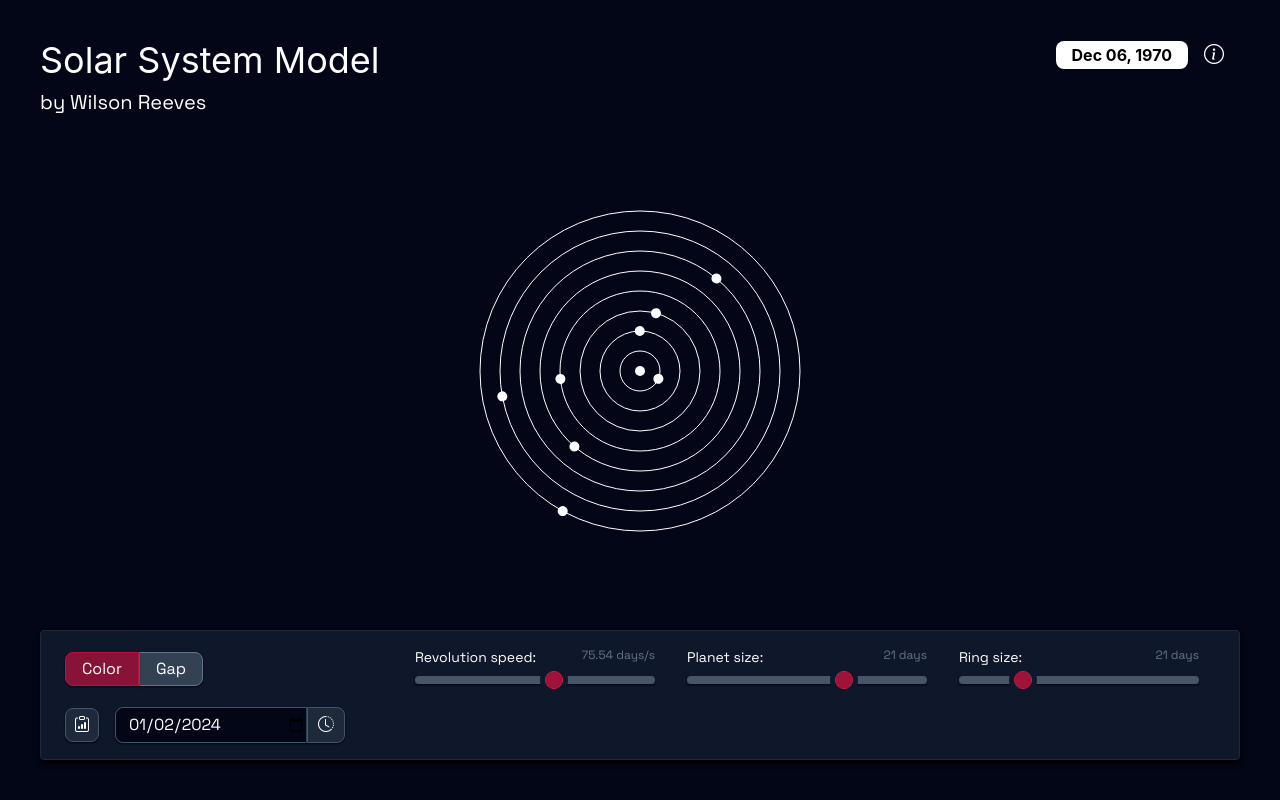
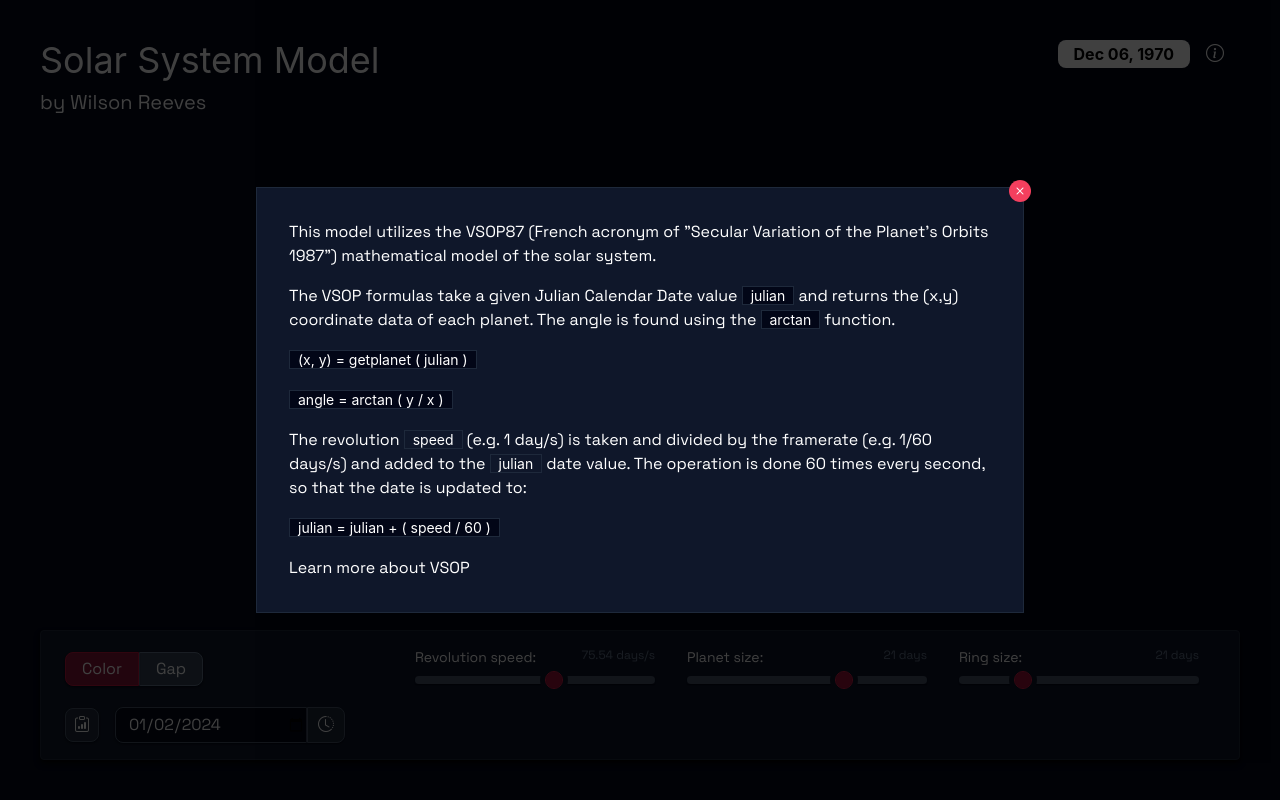
Before and after one commit to WrillicR/solar-system-model, a Next.js app: page / in a window 1280 px wide. Both pictures are taken after a click on the icon 1214 px from the left and 54 px from the top of the page. Built offline with nearby package versions, Linux system fonts and the light colour scheme.

Commit message:
UI & Modal updated

```diff
--- a/app/components/header.jsx
+++ b/app/components/header.jsx
@@ -4,11 +4,12 @@ import { useEffect, useState } from "react";
 
 import { get_calendar_date } from "@/app/util/motion";
 import moment from "moment";
-
+import Modal from "./modal";
 
 export default function Header(props) {
 
-  const [displayDate, setDisplayDate] = useState(props.date);
+  const [displayDate, setDisplayDate] = useState("Jul 20, 1969");
+  const [showInfo, setShowInfo] = useState(false);
 
   useEffect(() => {
     setDisplayDate(moment.unix(get_calendar_date(props.date)).format("MMM DD, YYYY"));
@@ -16,14 +17,24 @@ export default function Header(props) {
 
     return (
       <div className="relative">
+        <Modal visible={showInfo} close={() => setShowInfo(false)}>
+            <p className="mb-4">This model utilizes the VSOP87 (French acronym of "Secular Variation of the Planet's Orbits 1987") mathematical model of the solar system.</p>
+            <p className="mb-4">The VSOP formulas take a given Julian Calendar Date value <span className="font-mono px-2 text-sm bg-slate-950 border border-slate-800">julian</span> and returns the (x,y) coordinate data of each planet. The angle is found using the <span className="font-mono px-2 text-sm bg-slate-950 border border-slate-800">arctan</span> function.</p>
+            <p className="mb-4"><span className="font-mono px-2 text-sm bg-slate-950 border border-slate-800">(x, y) = getplanet ( julian ) </span></p>
+            <p className="mb-4"><span className="font-mono px-2 text-sm bg-slate-950 border border-slate-800">angle = arctan ( y / x ) </span></p>
+            <p className="mb-4">The revolution <span className="font-mono px-2 text-sm bg text-sm-slate-950 border border-slate-800">speed</span> (e.g. 1 day/s) is taken and divided by the framerate (e.g. 1/60 days/s) and added to the <span className="font-mono px-2 text-sm bg text-sm-slate-950 border border-slate-800">julian</span> date value. The operation is done 60 times every second, so that the date is updated to:</p>
+            <p className="mb-4"><span className="font-mono px-2 text-sm bg-slate-950 border border-slate-800">julian = julian + ( speed / 60 ) </span></p>
+            <a target="_blank" href="https://en.wikipedia.org/wiki/VSOP_model">Learn more about VSOP</a>
+        </Modal>
         <h1 className="text-4xl font-mono mb-2">Solar System Model</h1>
         <p className="text-xl">by Wilson Reeves</p>
         <div className="absolute right-0 top-0">
-          <span className="px-4 py-1 text-base font-mono font-bold bg-white text-black rounded-lg">
+          <span className="px-4 py-1 font-mono font-bold bg-white text-black rounded-lg">
             {displayDate}
           </span>
           <span className="px-2">
-            <i className="bi bi-info-circle text-xl hover:bg-white hover:text-slate-950 p-1 px-2 rounded-lg cursor-pointer active:brightness-75 transition-all"></i>
+            <i className="bi bi-info-circle text-lg hover:bg-white hover:text-slate-950 py-1 px-2 rounded-full cursor-pointer active:brightness-75 transition-all"
+              onClick={() => setShowInfo(true)}></i>
           </span>
         </div>
       </div>
--- /dev/null
+++ b/app/components/modal.jsx
@@ -0,0 +1,35 @@
+"use client";
+
+import "bootstrap-icons/font/bootstrap-icons.css";
+import { useState, useEffect, useRef } from "react";
+
+export default function Modal(props) {
+
+    const modalRef = useRef(null);
+
+    useEffect(() => {
+        const handleClickOutside = (event) => {
+            if (modalRef.current && !modalRef.current.contains(event.target)) {
+                props.close();
+            }
+        }
+
+        document.addEventListener("mousedown", handleClickOutside);
+
+        return () => {
+            document.removeEventListener('mousedown', handleClickOutside);
+        }
+    }, []);
+
+    return (
+        <div className={props.visible ? "" : "hidden"}>
+            <div className="z-30 fixed top-0 right-0 w-full h-full bg-opacity-75 bg-black"></div>
+            <div className="fixed top-0 right-0 w-full h-full z-40 flex justify-center items-center">
+                <div className="bg-slate-900 border border-slate-800 p-8 relative m-8 w-full max-w-3xl" ref={modalRef}>
+                    <span className="absolute -right-2 -top-2 bg-rose-500 text-white hover:bg-rose-200 hover:text-rose-800 cursor-pointer transition-colors rounded-full" style={{width: 22, height: 22, paddingLeft: 3}} onClick={props.close}><i className="bi bi-x"></i></span>
+                    {props.children}
+                </div>
+            </div>
+        </div>
+    )
+}
--- a/app/components/model.jsx
+++ b/app/components/model.jsx
@@ -1,6 +1,4 @@
 "use client";
-
-import "bootstrap-icons/font/bootstrap-icons.css";
 
 import { useEffect, useState, useRef } from "react";
 
@@ -19,9 +17,23 @@ export default function Model(props) {
     }
   }, [props.date]);
 
+  useEffect(() => {
+    const rings = document.getElementsByClassName("planet");
+    for ( let i = 0 ; i < rings.length; i++ ) {
+      if (props.color) rings[i].classList.remove("no-color");
+      else  rings[i].classList.add("no-color");
+    }
+  }, [props.color]);
 
   useEffect(() => {
-    console.log(props.planetSize);
+    const rings = document.getElementsByClassName("planet");
+    for ( let i = 0 ; i < rings.length; i++ ) {
+      if (props.gap) rings[i].classList.add("bordered-planet");
+      else  rings[i].classList.remove("bordered-planet");
+    }
+  }, [props.gap]);
+
+  useEffect(() => {
     const rings = document.getElementsByClassName("planet");
     for ( let i = 0 ; i < rings.length; i++ ) {
       rings[i].style["r"] = (props.planetSize/2);
@@ -56,16 +68,16 @@ export default function Model(props) {
           <circle className="ring" id="pluto-ring" cx="0" cy="0" r="90" stroke="white" fill="none"></circle>
         </g>
         <g id="planets">
-          <g><circle className="planet c-planet" id="sun" cx="0" cy="0"         style={{ transform: "rotate(0deg)"}}></circle></g>
-          <g><circle className="planet c-planet" id="mercury" cx="10" cy="0"    style={{ transform: "rotate(222.775deg)"}}></circle></g>
-          <g><circle className="planet c-planet" id="venus" cx="20" cy="0"      style={{ transform: "rotate(349.25deg)"}}></circle></g>
-          <g><circle className="planet c-planet" id="earth" cx="30" cy="0"      style={{ transform: "rotate(417.043deg)"}}></circle></g>
-          <g><circle className="planet c-planet" id="mars" cx="40" cy="0"       style={{ transform: "rotate(438.501deg)"}}></circle></g>
-          <g><circle className="planet c-planet" id="jupiter" cx="50" cy="0"    style={{ transform: "rotate(528.909deg)"}}></circle></g>
-          <g><circle className="planet c-planet" id="saturn" cx="60" cy="0"     style={{ transform: "rotate(327.514deg)"}}></circle></g>
-          <g><circle className="planet c-planet" id="uranus" cx="70" cy="0"     style={{ transform: "rotate(535.99deg)"}}></circle></g>
-          <g><circle className="planet c-planet" id="neptune" cx="80" cy="0"    style={{ transform: "rotate(481.834deg)"}}></circle></g>
-          <g><circle className="planet c-planet" id="pluto" cx="90" cy="0"      style={{ transform: "rotate(15deg)"}}></circle></g>
+          <g><circle className="planet no-color" id="sun" cx="0" cy="0"         style={{ transform: "rotate(0deg)"}}></circle></g>
+          <g><circle className="planet no-color" id="mercury" cx="10" cy="0"    style={{ transform: "rotate(222.775deg)"}}></circle></g>
+          <g><circle className="planet no-color" id="venus" cx="20" cy="0"      style={{ transform: "rotate(349.25deg)"}}></circle></g>
+          <g><circle className="planet no-color" id="earth" cx="30" cy="0"      style={{ transform: "rotate(417.043deg)"}}></circle></g>
+          <g><circle className="planet no-color" id="mars" cx="40" cy="0"       style={{ transform: "rotate(438.501deg)"}}></circle></g>
+          <g><circle className="planet no-color" id="jupiter" cx="50" cy="0"    style={{ transform: "rotate(528.909deg)"}}></circle></g>
+          <g><circle className="planet no-color" id="saturn" cx="60" cy="0"     style={{ transform: "rotate(327.514deg)"}}></circle></g>
+          <g><circle className="planet no-color" id="uranus" cx="70" cy="0"     style={{ transform: "rotate(535.99deg)"}}></circle></g>
+          <g><circle className="planet no-color" id="neptune" cx="80" cy="0"    style={{ transform: "rotate(481.834deg)"}}></circle></g>
+          <g><circle className="planet no-color" id="pluto" cx="90" cy="0"      style={{ transform: "rotate(15deg)"}}></circle></g>
         </g>
       </svg>
     </div>
--- a/app/globals.css
+++ b/app/globals.css
@@ -18,11 +18,11 @@
   -ms-animation:rotate 8s linear 0s infinite forwards;
   animation:rotate 8s linear 0s infinite forwards;*/
 }
-.b-planet {
+.bordered-planet {
   stroke-width: 2;
   r: 2;
 }
-.c-planet {
+.no-color {
   fill: #fff !important;
   color: #ccc !important;
 }
```
Also changed, not shown: app/components/controls.jsx (+30 -2 lines).
